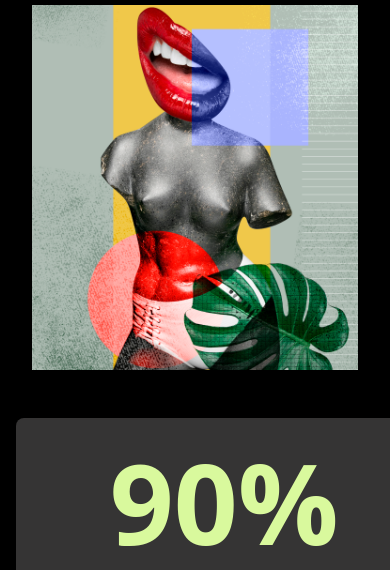
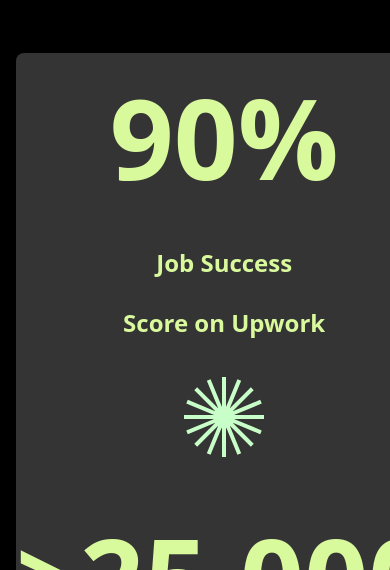
Before and after one commit to AbdulkareemAbdulsalamDev-tech/figma-landing-page-challenge, a plain HTML site: page index.html in a window 390 px wide. Shown: the part 623-1193 px from the top of the page. Drawn offline with nearby package versions, Linux system fonts and the light colour scheme.

Commit message:
Add files via upload

```diff
--- a/index.html
+++ b/index.html
@@ -58,7 +58,7 @@
             </div>
         </section>
         <section width="1.5rem" class="mr-6 container mx-auto px-4">
-            <img class="sm:hidden md:inline" src="Escultures-1.png"/>
+            <img class="hidden md:inline" src="Escultures-1.png"/>
         </section>
     </article>
   <article>
```
